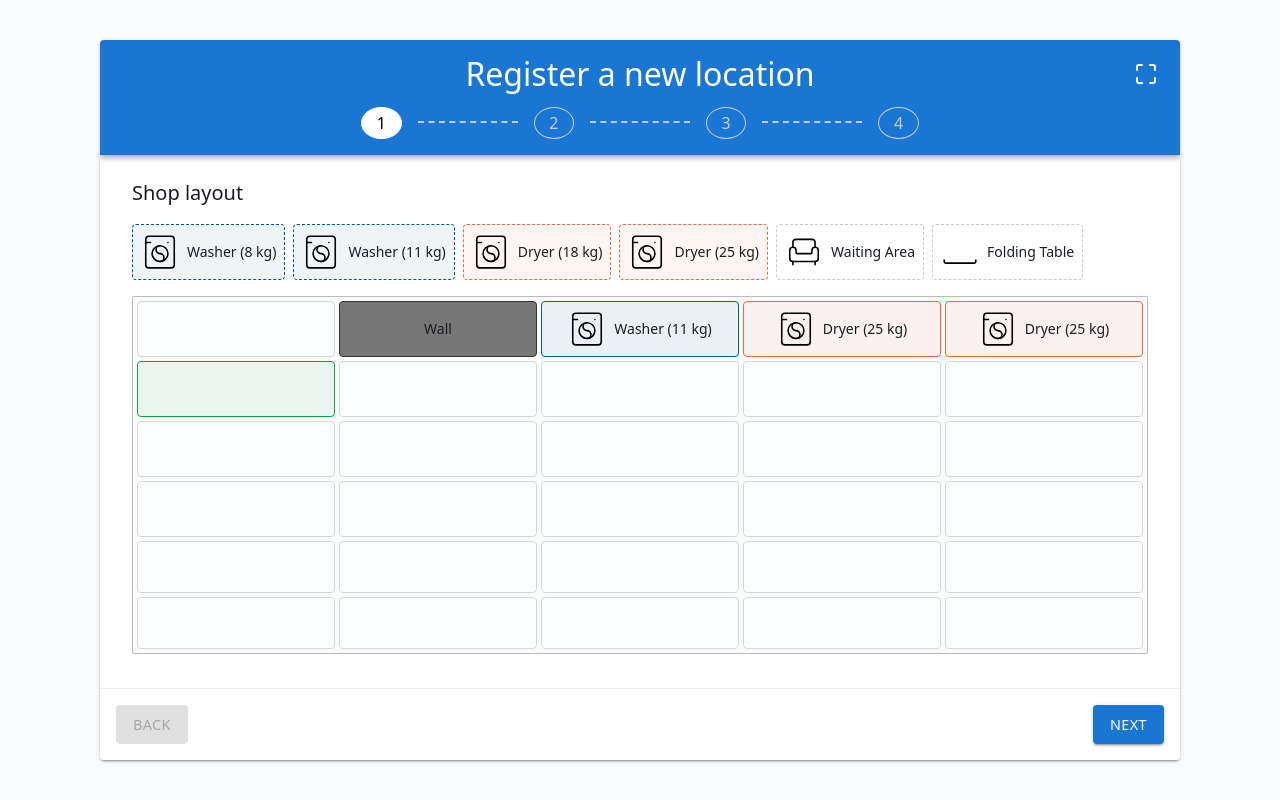
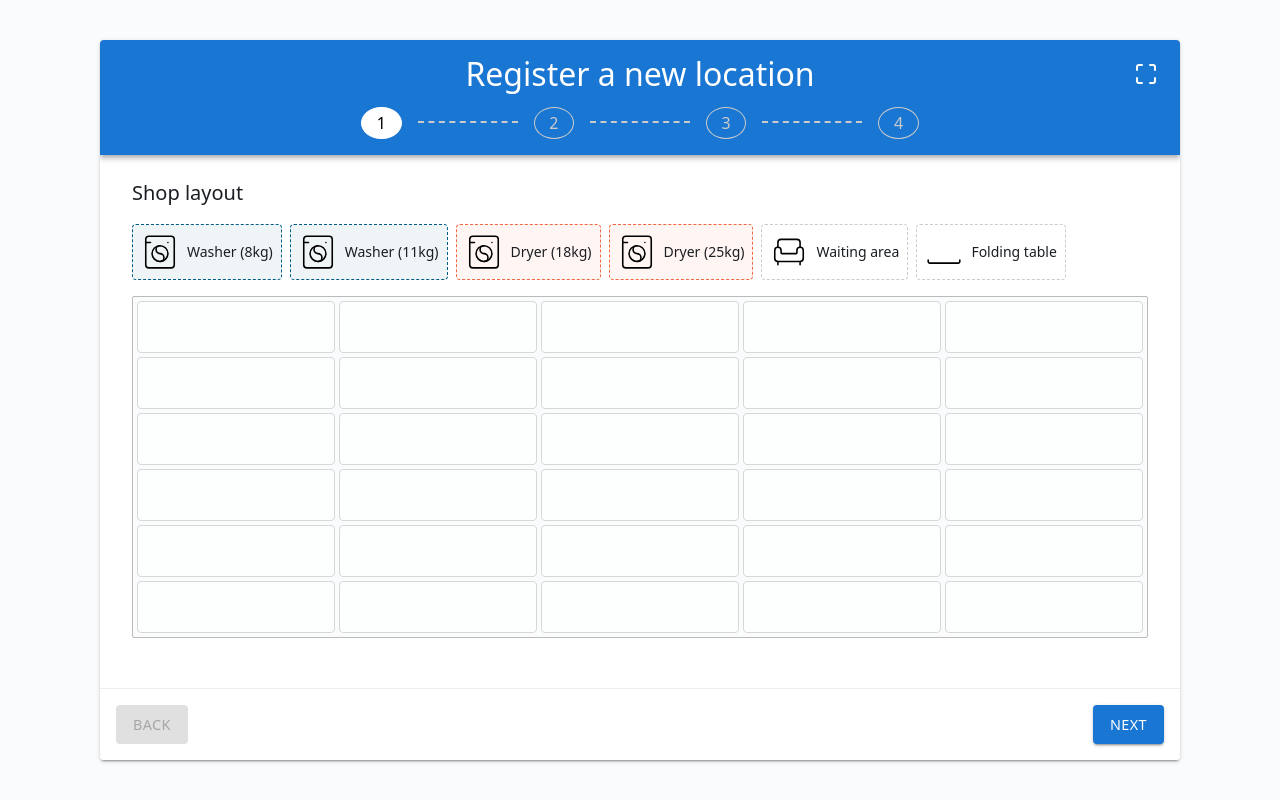
Before and after one commit to Zsuczko/ws2026-s17-r1-213, a React (Vite) app in the folder phase-2/phase-2-src/: page / in a window 1280 px wide. Built offline with nearby package versions, Linux system fonts and the light colour scheme.

Commit message:
Phase 2 - Shop layout drag and drop start to form

```diff
--- /dev/null
+++ b/phase-2/phase-2-src/src/lib/models.ts
@@ -0,0 +1,6 @@
+export interface shoplayoutElements{
+    id?: number,
+    name?: string,
+    class?: string,
+    src?:string
+}
--- a/phase-2/phase-2-src/src/steps/shop_layout.tsx
+++ b/phase-2/phase-2-src/src/steps/shop_layout.tsx
@@ -2,60 +2,89 @@ import washingMachine from '../assets/washing-machine.svg'
 import space from '../assets/space.svg'
 import armchair from '../assets/armchair.svg'
 import { JSX, useState } from 'react'
+import { shoplayoutElements } from '../lib/models'
 
 const ShopLayout:React.FC =() =>{
 
     const [draggedItem, setDraggedItem] = useState<HTMLElement | null>(null);
     const [targetItem, setTargetItem] = useState<JSX.Element[]>([])
 
-    const handleDragStart = (event: React.DragEvent<HTMLDivElement>) =>{
-        setDraggedItem(event.currentTarget)
-    }
+    const [layout, setlayout] = useState<shoplayoutElements[]>(Array(30).fill({id:undefined, name:undefined, class:"empty", src:undefined}))
 
-    const handleDragOver = (event: React.DragEvent<HTMLDivElement>)=>{
-        event.preventDefault()
-    }
+    const [elements, setElements] = useState<shoplayoutElements[]>([
+        {id:1, name:"Washer (8kg)", class:"washer", src:washingMachine},
+        {id:2, name:"Washer (11kg)", class:"washer", src:washingMachine},
+        {id:3, name:"Dryer (18kg)", class:"dryer", src:washingMachine},
+        {id:4, name:"Dryer (25kg)", class:"dryer", src:washingMachine},
+        {id:5, name:"Waiting area", class:"", src:armchair},
+        {id:6, name:"Folding table", class:"", src:space},
+    ])
 
-    const handleDrop = () => {
-        if(draggedItem) {
-            setTargetItem((prev) => [...prev, <div key={prev.length}>{draggedItem.innerHTML}</div>])
-            setDraggedItem(null)
-        }
-    }
+
+    // const handleDragStart = (event: React.DragEvent<HTMLDivElement>) =>{
+    //     setDraggedItem(event.currentTarget)
+    //     event.dataTransfer.setData('text/plain', event.currentTarget.id)
+    // }
+
+    // const handleDragOver = (event: React.DragEvent<HTMLDivElement>)=>{
+    //     event.preventDefault()
+    // }
+
+    // const handleDrop = (event: React.DragEvent<HTMLDivElement>) => {
+    //     if(draggedItem) {
+    //         const clonedItem = draggedItem.cloneNode(true) as HTMLElement;
+    //         clonedItem.removeAttribute("draggable")
+    //         console.log(draggedItem.innerHTML)
+    //         setTargetItem((prev) => [...prev, <div key={prev.length}>{clonedItem.innerHTML}</div>])
+    //         setDraggedItem(null)
+    //     }
+    // }
+
+
+
+    const handleDragStart = (e: React.DragEvent, item: typeof elements[0]) => {
+        e.dataTransfer.setData('item', JSON.stringify(item));
+    };
+
+    const handleDragOver = (e: React.DragEvent) => {
+        e.preventDefault();
+    };
+
+    const handleDrop = (e: React.DragEvent, index: number) => {
+        e.preventDefault();
+        const droppedItem = JSON.parse(e.dataTransfer.getData('item'));
+
+        setlayout([...layout, droppedItem]);
+    };
 
     return(
     <>
         <h3>Shop layout</h3>
 
         <div className="dnd-row">
-        <div key={0} className="grid-item washer" draggable onDragStart={handleDragStart} >
-            <img src={washingMachine} alt="Washing Machine" />
-            <span>Washer (8 kg)</span>
-        </div>
-        <div className="grid-item washer">
-            <img src={washingMachine} alt="Washing Machine" />
-            <span>Washer (11 kg)</span>
-        </div>
-        <div className="grid-item dryer">
-            <img src={washingMachine}  alt="Drying Machine" />
-            <span>Dryer (18 kg)</span>
-        </div>
-        <div className="grid-item dryer">
-            <img src={washingMachine}  alt="Drying Machine" />
-            <span>Dryer (25 kg)</span>
-        </div>
-        <div className="grid-item">
-            <img src={armchair} alt="Waiting Area" />
-            <span>Waiting Area</span>
-        </div>
-        <div className="grid-item">
-            <img src={space} alt="Folding Tables" />
-            <span>Folding Table</span>
-        </div>
+
+        {elements.map(item => (
+            <div className={"grid-item " + item.class} draggable onDragStart={(e) => handleDragStart(e, item)}>
+                <img src={item.src} alt={item.name} />
+                <span>{item.name}</span>
+            </div>
+        ))}
         </div>
 
         <div className="grid">
-        <div className="grid-item empty"></div>
+
+        {layout.map(item =>(
+            <div className={"grid-item " + item.class}  onDrop={(e) =>{handleDrop(e, item.id!)}} onDragOver={handleDragOver}>
+                {item.name ? <>
+                    <img src={item.src} alt={item.name} />
+                    <span>{item.name}</span>
+                </> : <span></span>}
+            </div>
+        ))}
+
+
+
+        {/* <div className="grid-item empty"></div>
         <div className="grid-item wall">
             <span>Wall</span>
         </div>
@@ -77,16 +106,16 @@ const ShopLayout:React.FC =() =>{
             <div
                 key={index}
             >
-                {item}
+                {item.type}
             </div>
             ))}
         </div>
-        <div className="grid-item empty" onDrop={handleDrop} onDragOver={handleDragOver}>
+        <div className="grid-item empty" onDrop={(event) => handleDrop(event)} onDragOver={(event) => handleDragOver(event)}>
             {targetItem.map((item, index) => (
             <div
                 key={index}
             >
-                {item}
+                {item.type}
             </div>
             ))}
         </div>
@@ -111,7 +140,7 @@ const ShopLayout:React.FC =() =>{
         <div className="grid-item empty"></div>
         <div className="grid-item empty"></div>
         <div className="grid-item empty"></div>
-        <div className="grid-item empty"></div>
+        <div className="grid-item empty"></div> */}
         </div>
     </>
     )
```
